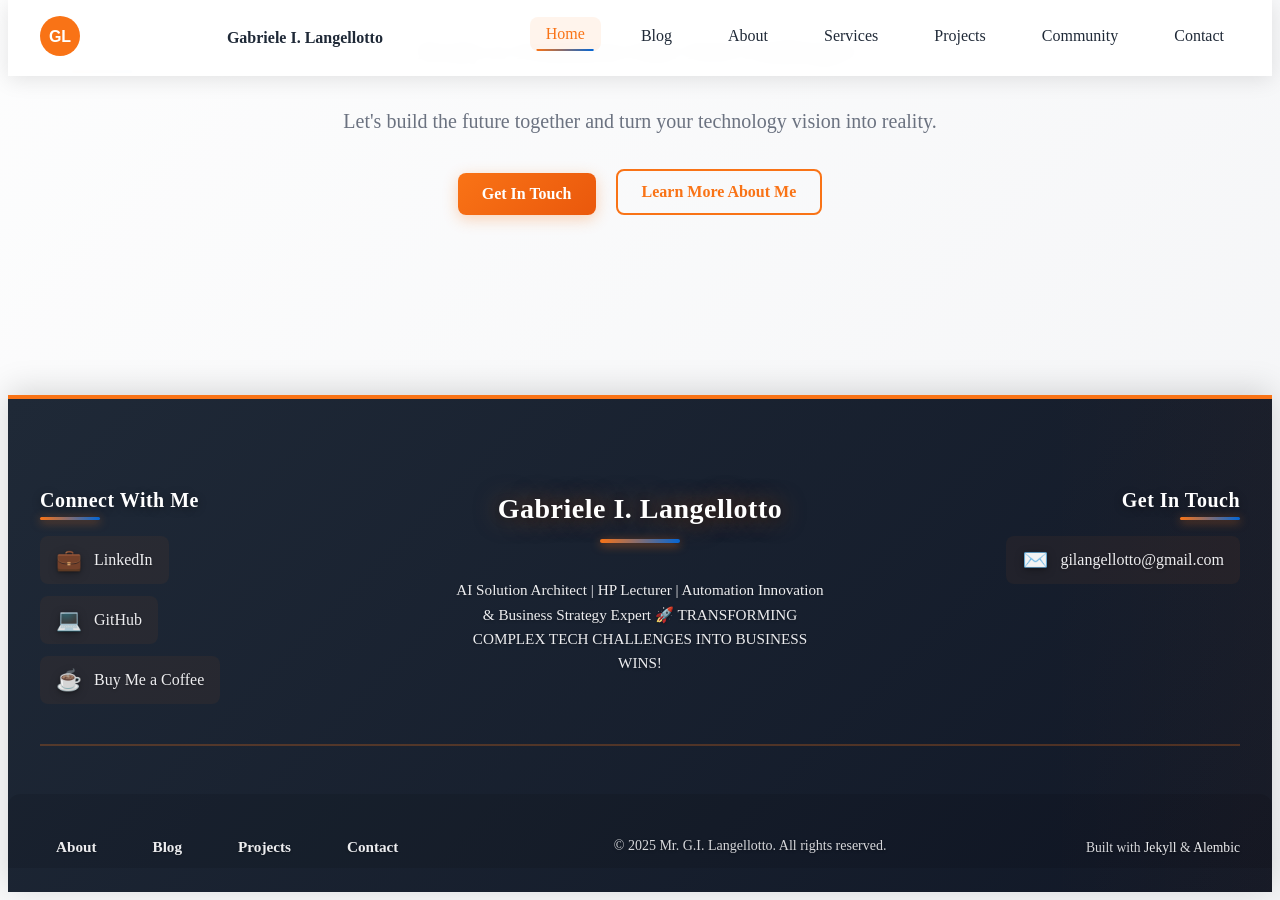
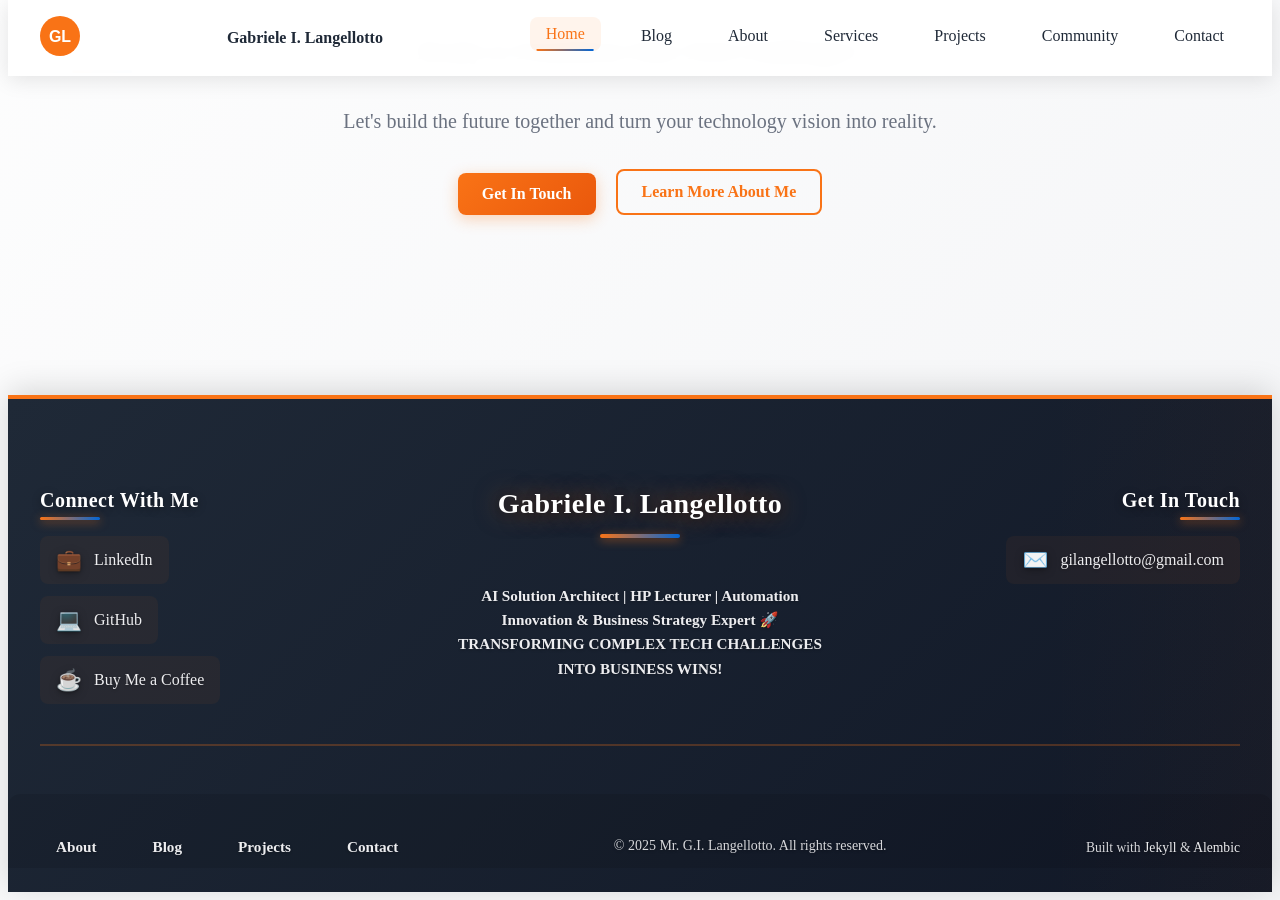
Before and after one commit to GIL794/gil794.github.io, a Jekyll site: the page built from index.md, in a window 1280 px wide and 900 px high, scrolled down 3197 px. Built offline with Jekyll 4.4.1, drawn with Linux system fonts in a browser that asks for light colours.

Commit message:
Change footer title and description tags

```diff
--- a/_includes/footer.html
+++ b/_includes/footer.html
@@ -25,8 +25,8 @@
 
         <!-- Copyright and Branding (Center) -->
         <div class="footer__section footer__section--main">
-          <h3 class="footer__title">{{ site.title | default: "Gabriele I. Langellotto" }}</h3>
-          <p class="footer__description">{{ site.description | default: "AI Solution Architect | HP Lecturer | Automation Innovation & Business Strategy Expert" }}</p>
+          <h2 class="footer__title">{{ site.title | default: "Gabriele I. Langellotto" }}</h2>
+          <h5 class="footer__description">{{ site.description | default: "AI Solution Architect | HP Lecturer | Automation Innovation & Business Strategy Expert" }}</h5>
         </div>
 
         <!-- Contact Information (Right) -->
```
